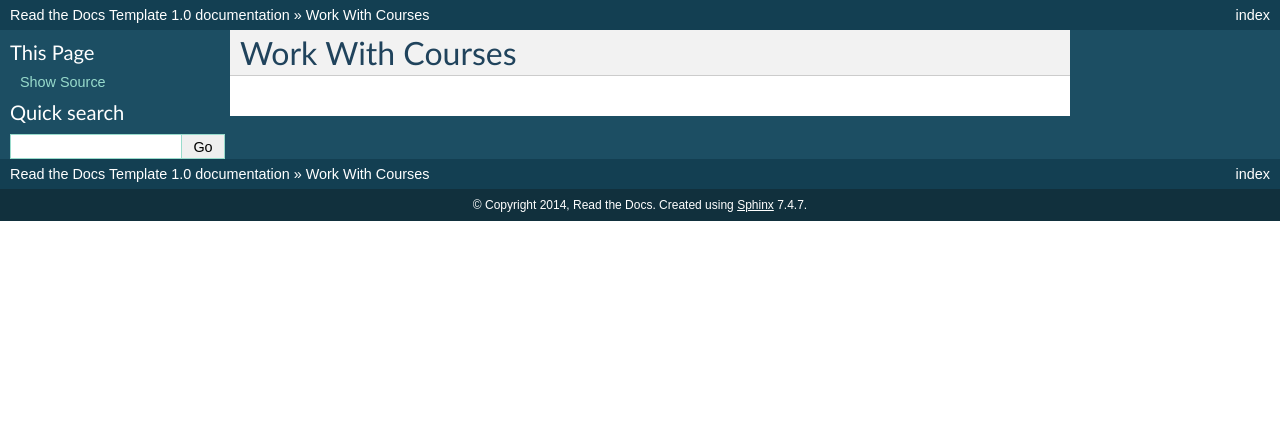
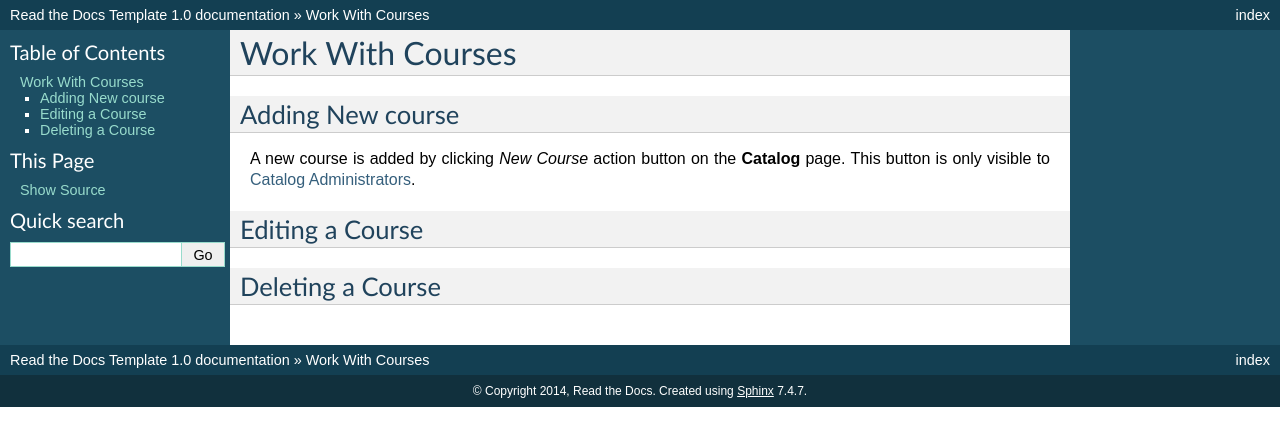
Before and after one commit to pslisko/performa365docs, a Sphinx documentation site: the page built from docs/howto/work_with_courses.rst, in a window 1280 px wide. Shown: the top 446 px of the page. Built offline with Sphinx 7.4.7, drawn with Linux system fonts in a browser that asks for light colours; pages that are not in the unit, such as notebooks, are missing from menus.

Commit message:
Update work_with_courses.rst

```diff
--- a/docs/howto/work_with_courses.rst
+++ b/docs/howto/work_with_courses.rst
@@ -1,2 +1,13 @@
 Work With Courses
 =================
+
+Adding New course
+********************
+
+A new course is added by clicking *New Course* action button on the **Catalog** page. This button is only visible to :ref:`Catalog Administrators <catalog_administrator>`.
+
+Editing a Course
+*****************
+
+Deleting a Course
+******************
```
